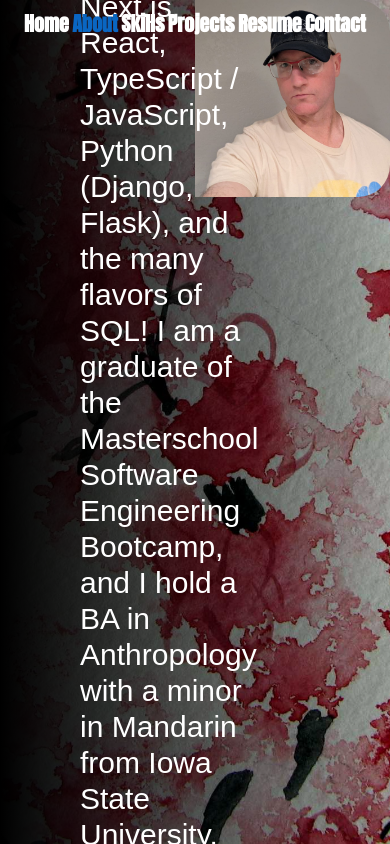
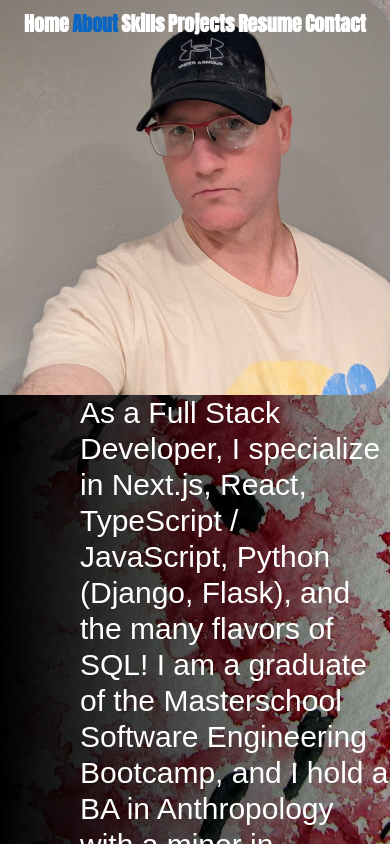
Before and after one commit to Jkhall81/React-Portfolio, a Next.js app: page /about in a window 390 px wide. Built offline with nearby package versions, Linux system fonts and the light colour scheme; a web font is replaced by a local one.

Commit message:
about section is now mobile responsive.

```diff
--- a/app/(home)/about/page.tsx
+++ b/app/(home)/about/page.tsx
@@ -18,7 +18,7 @@ const AboutPage = () => {
 
       <div className="relative flex flex-col h-screen w-full overflow-hidden z-10">
         <div className="flex flex-row h-full">
-          <div className="flex-1 flex justify-center items-center text-white">
+          <div className="hidden sm:block flex-1 flex justify-center items-center text-white">
             {/* add some design stuff later?  I could have used two flex rows wrapped in a flex col and used justify end and start to do this.  But I like this better for some reason. */}
           </div>
           <motion.div
@@ -55,7 +55,7 @@ const AboutPage = () => {
               and playing Clash Royale during coding breaks.
             </p>
           </motion.div>
-          <div className="flex-1 flex justify-center items-center text-white">
+          <div className="hidden sm:block flex-1 flex justify-center items-center text-white">
             {/* box four */}
           </div>
         </div>
```
